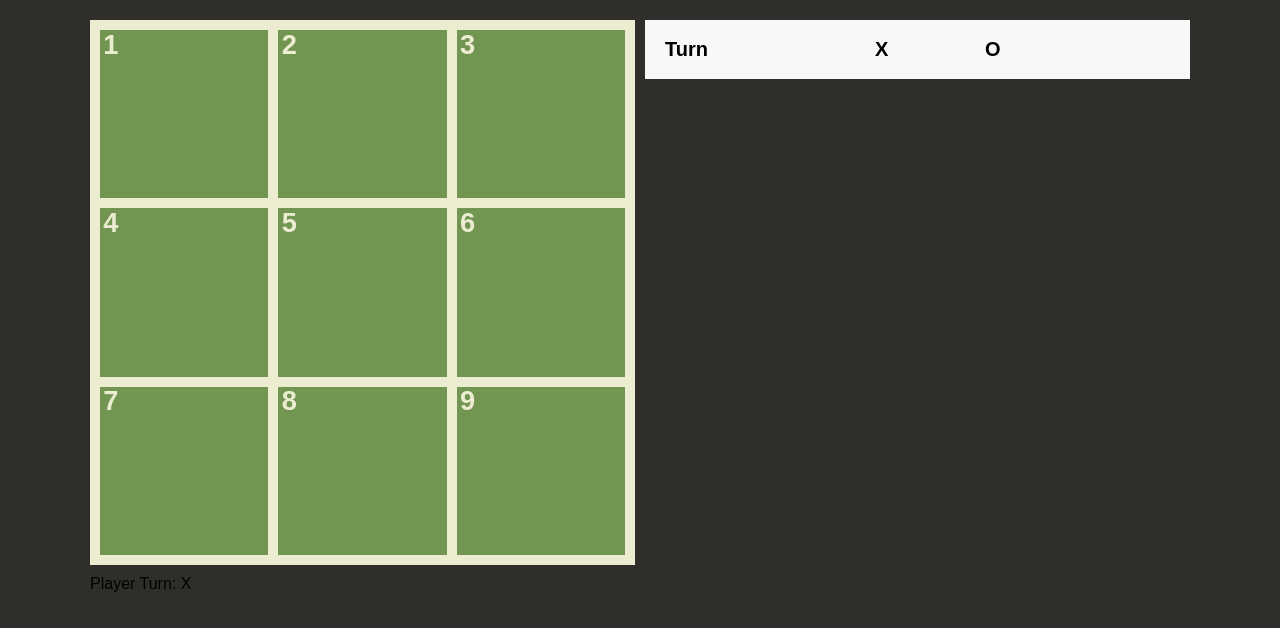
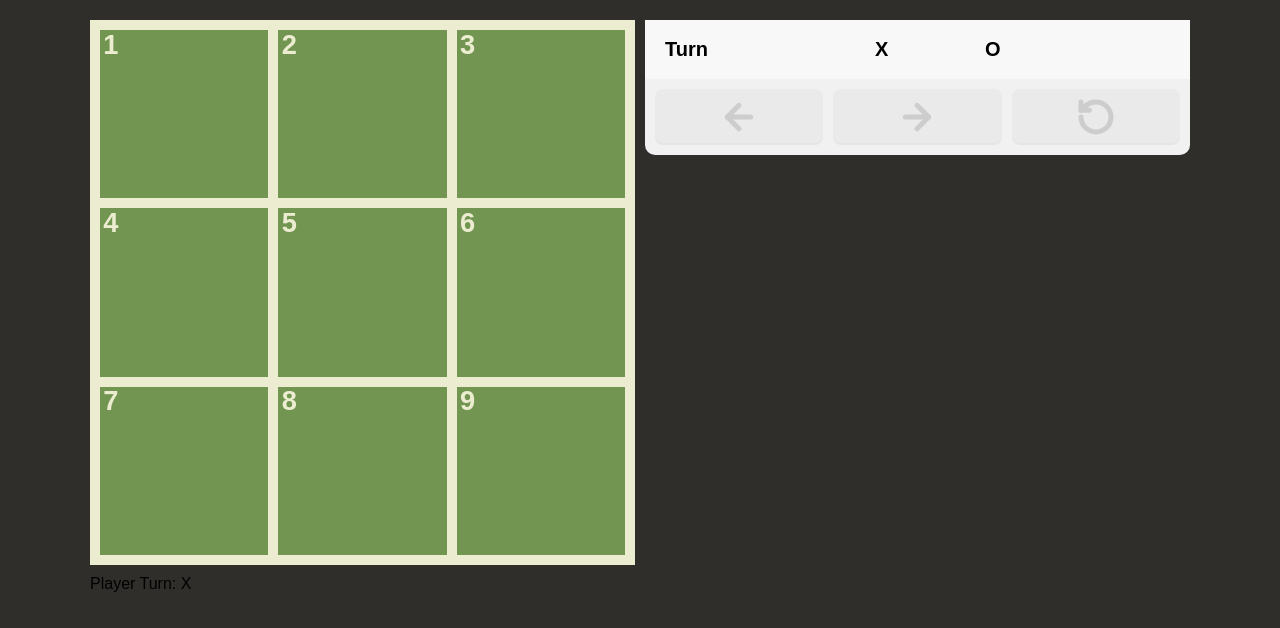
Before and after one commit to HammyPig/react-tic-tac-toe, a React (Create React App) app: page / in a window 1280 px wide. Shown: the top 628 px of the page. Built offline with nearby package versions, Linux system fonts and the light colour scheme.

Commit message:
feat: add forward, back, and reset controls to turn navigation

```diff
--- a/src/Game.jsx
+++ b/src/Game.jsx
@@ -19,6 +19,12 @@ export default function Game() {
 
     const nextTurnNumber = turnNumber + 1;
     setTurnNumber(nextTurnNumber);
+  }
+
+  function handleGameReset() {
+    setBoardSquaresHistory([Array(9).fill(null)]);
+    setPlayerActionHistory([]);
+    setTurnNumber(0);
   }
 
   const boardSquares = boardSquaresHistory[turnNumber];
@@ -60,7 +66,7 @@ export default function Game() {
         <div className="status">{statusMessage}</div>
       </div>
       <div className="block">
-        <TurnNavigation playerActionHistory={playerActionHistory} turnNumber={turnNumber} setTurnNumber={setTurnNumber} />
+        <TurnNavigation playerActionHistory={playerActionHistory} turnNumber={turnNumber} setTurnNumber={setTurnNumber} onGameReset={handleGameReset} />
       </div>
     </div>
   );
--- a/src/TurnNavigation.jsx
+++ b/src/TurnNavigation.jsx
@@ -1,6 +1,9 @@
+import { ArrowLeft } from "lucide-react";
+import { ArrowRight } from "lucide-react";
+import { RotateCcw } from "lucide-react";
 import * as gameUtils from "./gameUtils";
 
-export default function TurnNavigation({ playerActionHistory, turnNumber, setTurnNumber }) {
+export default function TurnNavigation({ playerActionHistory, turnNumber, setTurnNumber, onGameReset }) {
   const playersHeaderRow = gameUtils.players.map((player, i) => {
     return (
       <div className="block" style={{maxWidth: "100px"}}>
@@ -73,8 +76,20 @@ export default function TurnNavigation({ playerActionHistory, turnNumber, setTur
   }
 
   return (
-    <div className="turn-history">
+    <div className="turn-navigation">
       {turnsTakenList}
+      <div className="block turn-navigation-controls" style={{flexDirection: "row", paddingTop: "10px"}}>
+        <button className={turnNumber === 0 ? "turn-navigation-controls-btn-disabled" : "turn-navigation-controls-btn"} onClick={() => setTurnNumber(turnNumber - 1)} disabled={turnNumber === 0}>
+          <ArrowLeft color="#666564" size={40} strokeWidth={3} />
+        </button>
+        <button className={turnNumber === playerActionHistory.length ? "turn-navigation-controls-btn-disabled" : "turn-navigation-controls-btn"} onClick={() => setTurnNumber(turnNumber + 1)} disabled={turnNumber === playerActionHistory.length}>
+          <ArrowRight color="#666564" size={40} strokeWidth={3} />
+        </button>
+        <button className={playerActionHistory.length === 0 ? "turn-navigation-controls-btn-disabled" : "turn-navigation-controls-btn"} onClick={onGameReset} disabled={playerActionHistory.length === 0}>
+          <RotateCcw color="#666564" size={40} strokeWidth={3} />
+        </button>
+      </div>
+
     </div>
   );
 }
--- a/src/styles.css
+++ b/src/styles.css
@@ -162,6 +162,33 @@ body {
   border-bottom: 3px solid #f2e65a;
 }
 
+.turn-navigation-controls {
+  background-color: #f1f1f1;
+  padding: 10px;
+  border-radius: 0px 0px 10px 10px;
+}
+
+.turn-navigation-controls-btn, .turn-navigation-controls-btn-disabled {
+  all: unset;
+  border-radius: 8px;
+  display: inline-flex;
+  justify-content: center;
+  padding: 8px 0px;
+  width: 100%;
+  background-color: #dad8d6;
+  transition: background-color ease 0.2s;
+  box-shadow: inset 0 -2px 0 rgba(0, 0, 0, 0.1);
+}
+
+.turn-navigation-controls-btn:hover {
+  width: 100%;
+  background-color: #f1f1f1;
+}
+
+.turn-navigation-controls-btn-disabled {
+  opacity: 0.25;
+}
+
 @media (max-width: 767px) {
   .container {
     flex-wrap: wrap;
```
